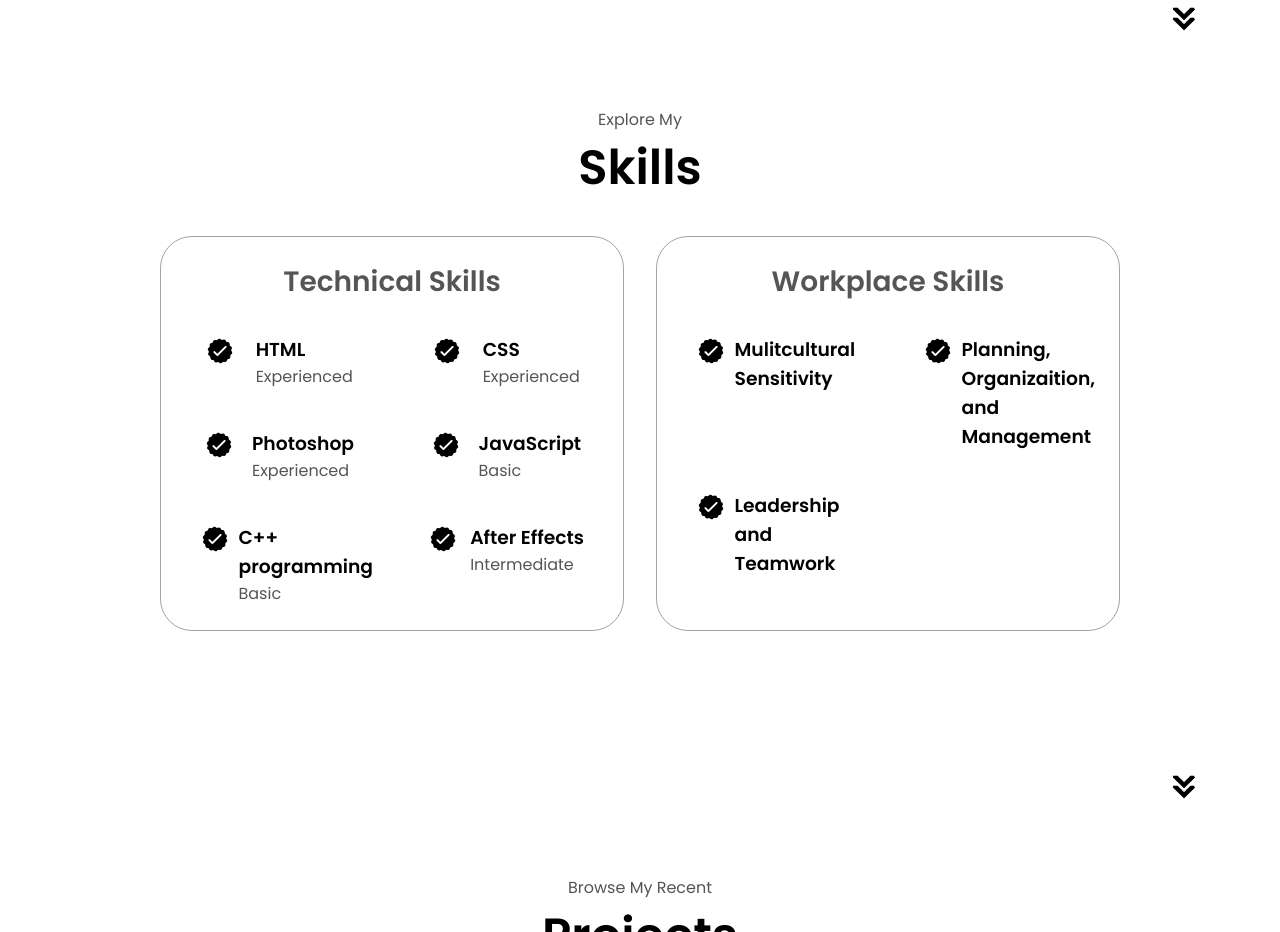
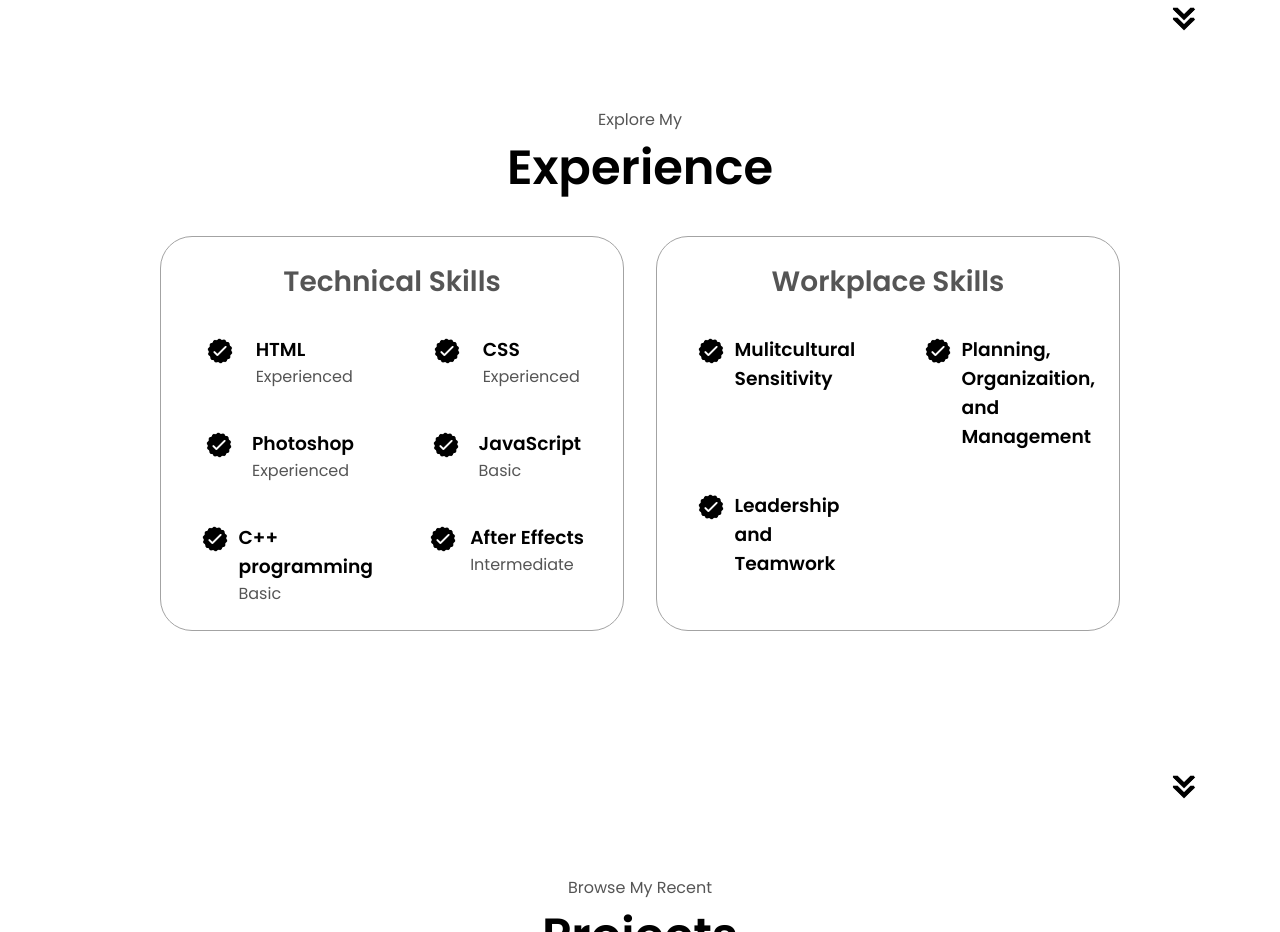
Before and after one commit to boobybear/boobybear.github.io, a plain HTML site: page index.html in a window 1280 px wide. Shown: the part 1589-2521 px from the top of the page. Drawn offline with Linux system fonts and the light colour scheme.

Commit message:
Update index.html

```diff
--- a/index.html
+++ b/index.html
@@ -121,7 +121,7 @@
     </section>
     <section id="experience">
       <p class="section__text__p1">Explore My</p>
-      <h1 class="title">Skills</h1>
+      <h1 class="title">Experience</h1>
       <div class="experience-details-container">
         <div class="about-containers">
           <div class="details-container">
@@ -232,14 +232,14 @@
                 </div>
               </article>
               <article>
-                <!--<img
+               <!-- <img
                   src="./assets/checkmark.png"
                   alt="Experience icon"
                   class="icon"
                 />
                 <div>
                   <h3>Git</h3>
-                  <p>Basic</p> -->
+                 <p>Basic</p>-->
                 </div>
               </article>
             </div>
```
